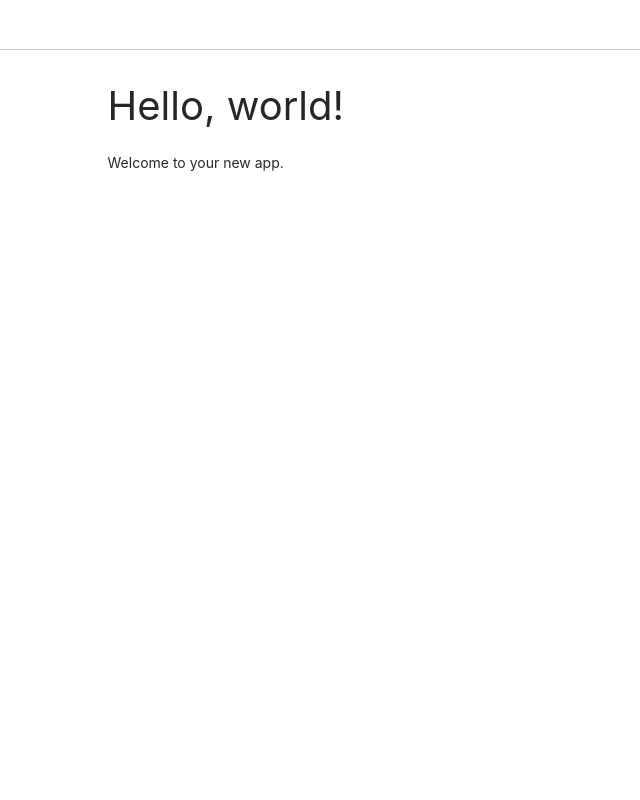
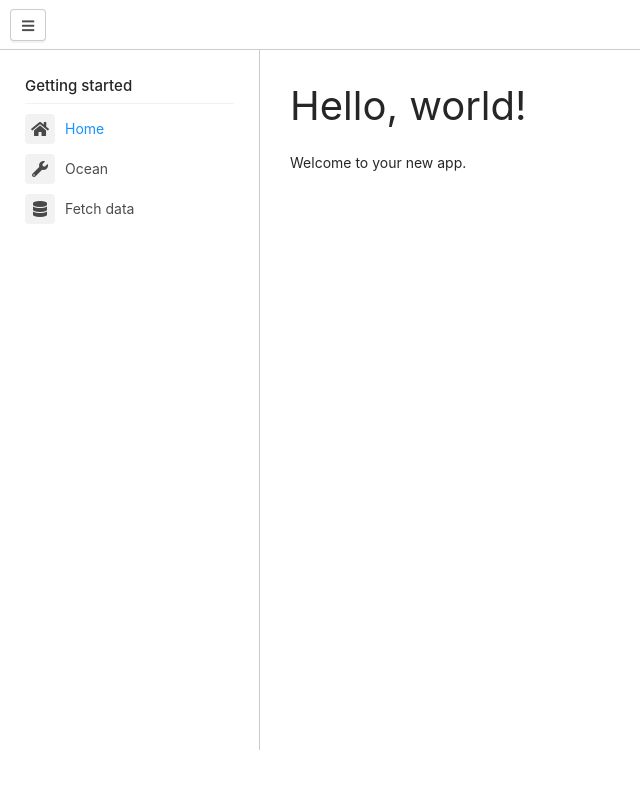
Before and after one commit to Sprunth/BlueberryEarth5, an ASP.NET Core app: page / in a window 1280 px wide. Shown: the whole page, without its empty margins (0-640 px from the left). Run offline with ASP.NET Core 8, Linux system fonts and the light colour scheme; style sheets or scripts are compiled from the project's sources.

Commit message:
more cleanup, working halfmoon sidebar and navbar

```diff
--- a/BlueberryEarth5/Shared/MainLayout.razor
+++ b/BlueberryEarth5/Shared/MainLayout.razor
@@ -2,15 +2,35 @@
 @using BlueberryEarth5.Services;
 
 @inject PeriodicExecutor PeriodicExecutor
-<div class="page">
+	<!-- Sidebar end -->
+	<!-- Sticky alerts (toasts), empty container -->
+	<!-- Reference: https://www.gethalfmoon.com/docs/sticky-alerts-toasts -->
+	<div class="sticky-alerts"></div>
 
-	<div class="container">
-		<div class="content">
-			@Body
+	<nav class="navbar">
+		<!-- Navbar content (with toggle sidebar button) -->
+		<div class="navbar-content">
+			<button class="btn btn-action" type="button" onclick="halfmoon.toggleSidebar()">
+				<i class="fa fa-bars" aria-hidden="true"></i>
+				<span class="sr-only">Toggle sidebar</span> <!-- sr-only = show only on screen readers -->
+			</button>
+		</div>
+	</nav>
+
+	<!-- Sidebar overlay -->
+	<div class="sidebar-overlay" onclick="halfmoon.toggleSidebar()"></div>
+
+	<Sidebar />
+
+	<!-- Content wrapper start -->
+	<div class="content-wrapper">
+		<div class="container">
+			<div class="content">
+				@Body
+			</div>
 		</div>
 	</div>
-
-</div>
+	<!-- Content wrapper end -->
 
 @code {
 	protected override void OnInitialized()
--- /dev/null
+++ b/BlueberryEarth5/Shared/Sidebar.razor
@@ -0,0 +1,30 @@
+	<!-- Sidebar start -->
+<div class="sidebar">
+	<!-- Reference: https://www.gethalfmoon.com/docs/sidebar -->
+	<div class="sidebar-menu">
+		<h5 class="sidebar-title">Getting started</h5>
+		<div class="sidebar-divider"></div>
+		<NavLink href="" class="sidebar-link sidebar-link-with-icon" Match="NavLinkMatch.All">
+			<span class="sidebar-icon">
+				<i class="fa fa-home" aria-hidden="true"></i>
+			</span>
+			Home
+		</NavLink>
+		<NavLink href="ocean" class="sidebar-link sidebar-link-with-icon">
+			<span class="sidebar-icon">
+				<i class="fa fa-wrench" aria-hidden="true"></i>
+			</span>
+			Ocean
+		</NavLink>
+		<NavLink href="fetchdata" class="sidebar-link sidebar-link-with-icon">
+			<span class="sidebar-icon">
+				<i class="fa fa-database" aria-hidden="true"></i>
+			</span>
+			Fetch data
+		</NavLink>
+	</div>
+</div>
+
+@code {
+
+}
--- a/BlueberryEarth5/Shared/TopNavBar.razor
+++ /dev/null
@@ -1,25 +0,0 @@
-<nav class="navbar navbar-expand-lg navbar-light bg-light">
-	<div class="container-fluid">
-		<a class="navbar-brand" href="#">Navbar</a>
-		<button class="navbar-toggler" type="button" data-bs-toggle="collapse" data-bs-target="#navbarNavAltMarkup" aria-controls="navbarNavAltMarkup" aria-expanded="false" aria-label="Toggle navigation">
-			<span class="navbar-toggler-icon"></span>
-		</button>
-		<div class="collapse navbar-collapse" id="navbarNavAltMarkup">
-			<div class="navbar-nav">
-				<NavLink class="nav-link" href="" Match="NavLinkMatch.All">
-					<span class="fas fa-home" aria-hidden="true"></span> Home
-				</NavLink>
-				<NavLink class="nav-link" href="ocean">
-					<span class="fas fa-wrench" aria-hidden="true"></span> Ocean
-				</NavLink>
-				<NavLink class="nav-link" href="fetchdata">
-					<span class="fas fa-database" aria-hidden="true"></span> Fetch data
-				</NavLink>
-			</div>
-		</div>
-	</div>
-</nav>
-
-@code {
-
-}
--- a/BlueberryEarth5/wwwroot/index.html
+++ b/BlueberryEarth5/wwwroot/index.html
@@ -8,7 +8,6 @@
     <meta name="viewport" content="width=device-width" />
     <title>Blueberry Earth</title>
     <base href="/" />
-    <link href="https://cdn.jsdelivr.net/npm/bootstrap@5.0.2/dist/css/bootstrap.min.css" rel="stylesheet" integrity="sha384-EVSTQN3/azprG1Anm3QDgpJLIm9Nao0Yz1ztcQTwFspd3yD65VohhpuuCOmLASjC" crossorigin="anonymous">
     <link rel="stylesheet" href="https://cdnjs.cloudflare.com/ajax/libs/font-awesome/5.15.4/css/all.min.css" integrity="sha512-1ycn6IcaQQ40/MKBW2W4Rhis/DbILU74C1vSrLJxCq57o941Ym01SwNsOMqvEBFlcgUa6xLiPY/NS5R+E6ztJQ==" crossorigin="anonymous" referrerpolicy="no-referrer" />
     <link rel="stylesheet" href="css/halfmoon-variables.min.css" />
     <link href="css/app.css" rel="stylesheet" />
@@ -17,41 +16,27 @@
     <link href="BlueberryEarth5.styles.css" rel="stylesheet" />
 </head>
 
-<body class="with-custom-webkit-scrollbars with-custom-css-scrollbars" data-dm-shortcut-enabled="true" data-set-preferred-mode-onload="true">
+<body class="with-custom-webkit-scrollbars with-custom-css-scrollbars" data-dm-shortcut-enabled="true" data-sidebar-shortcut-enabled="true" data-set-preferred-mode-onload="true">
     <!-- Modals go here -->
     <!-- Reference: https://www.gethalfmoon.com/docs/modal -->
     <!-- Page wrapper start -->
-    <div class="page-wrapper with-navbar">
+    <!--<div class="page-wrapper with-navbar">
+    </div>-->
+    <!-- Page wrapper end -->
 
-        <!-- Sticky alerts (toasts), empty container -->
-        <!-- Reference: https://www.gethalfmoon.com/docs/sticky-alerts-toasts -->
-        <div class="sticky-alerts"></div>
 
-        <!-- Navbar start -->
-        <nav class="navbar">
-            <!-- Reference: https://www.gethalfmoon.com/docs/navbar -->
-        </nav>
-        <!-- Navbar end -->
-        <!-- Content wrapper start -->
-        <div class="content-wrapper">
-            <div id="app">
+    <div id="app" class="page-wrapper with-navbar with-sidebar with-navbar-fixed-bottom" data-sidebar-type="overlayed-sm-and-down">
         <div style="position:absolute; top:30vh; width:100%; text-align:center">
             <h1>Blueberry Earth</h1>
             <p><i class="fas fa-spin fa-spinner"></i> loading...</p>
         </div>
     </div>
-        </div>
-        <!-- Content wrapper end -->
-
 
     <div id="blazor-error-ui">
         An unhandled error has occurred.
         <a href="" class="reload">Reload</a>
         <a class="dismiss">🗙</a>
     </div>
-    </div>
-    <!-- Page wrapper end -->
-
 
     <script src="https://cdn.jsdelivr.net/npm/bootstrap@5.0.2/dist/js/bootstrap.bundle.min.js" integrity="sha384-MrcW6ZMFYlzcLA8Nl+NtUVF0sA7MsXsP1UyJoMp4YLEuNSfAP+JcXn/tWtIaxVXM" crossorigin="anonymous"></script>
 
```
Lines whose indentation alone changed are shown as unchanged.
